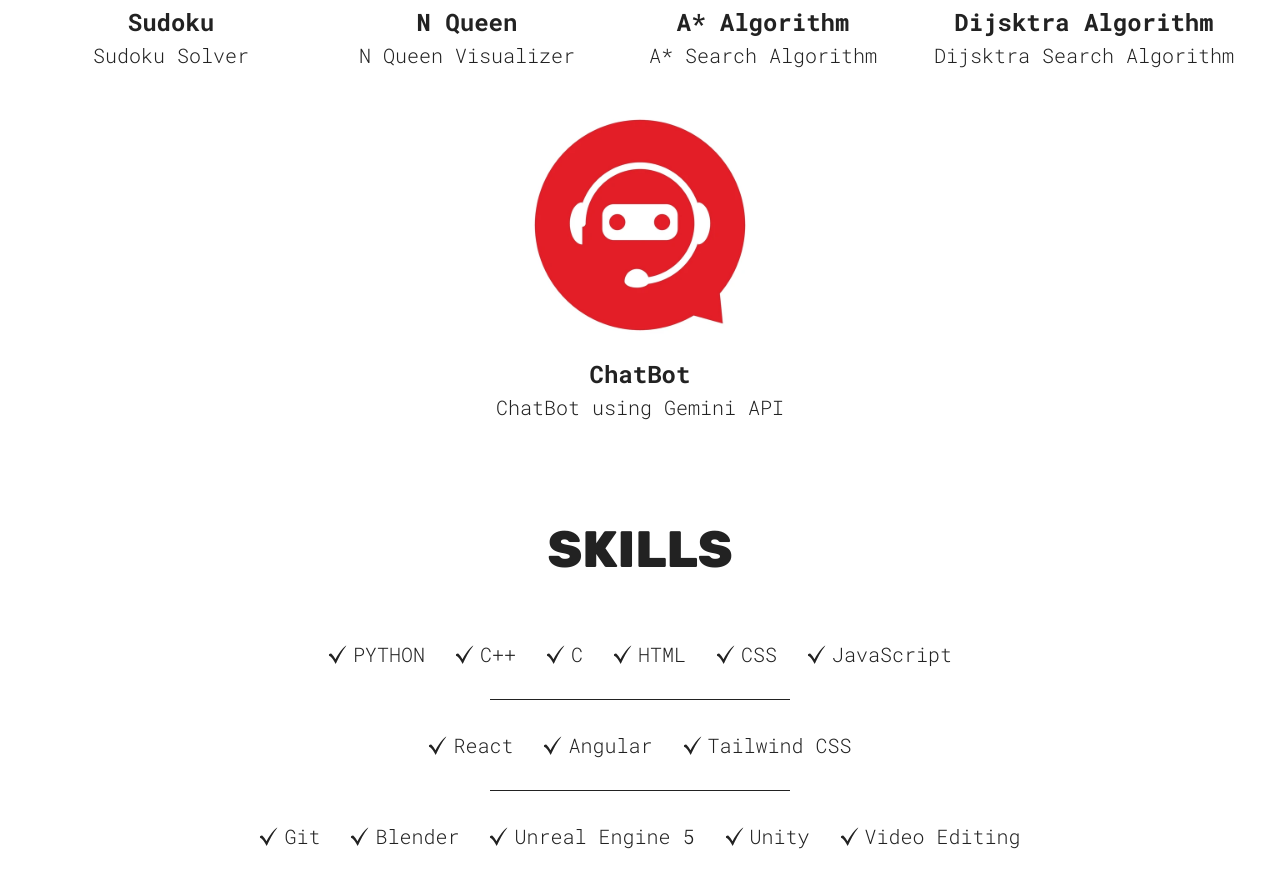
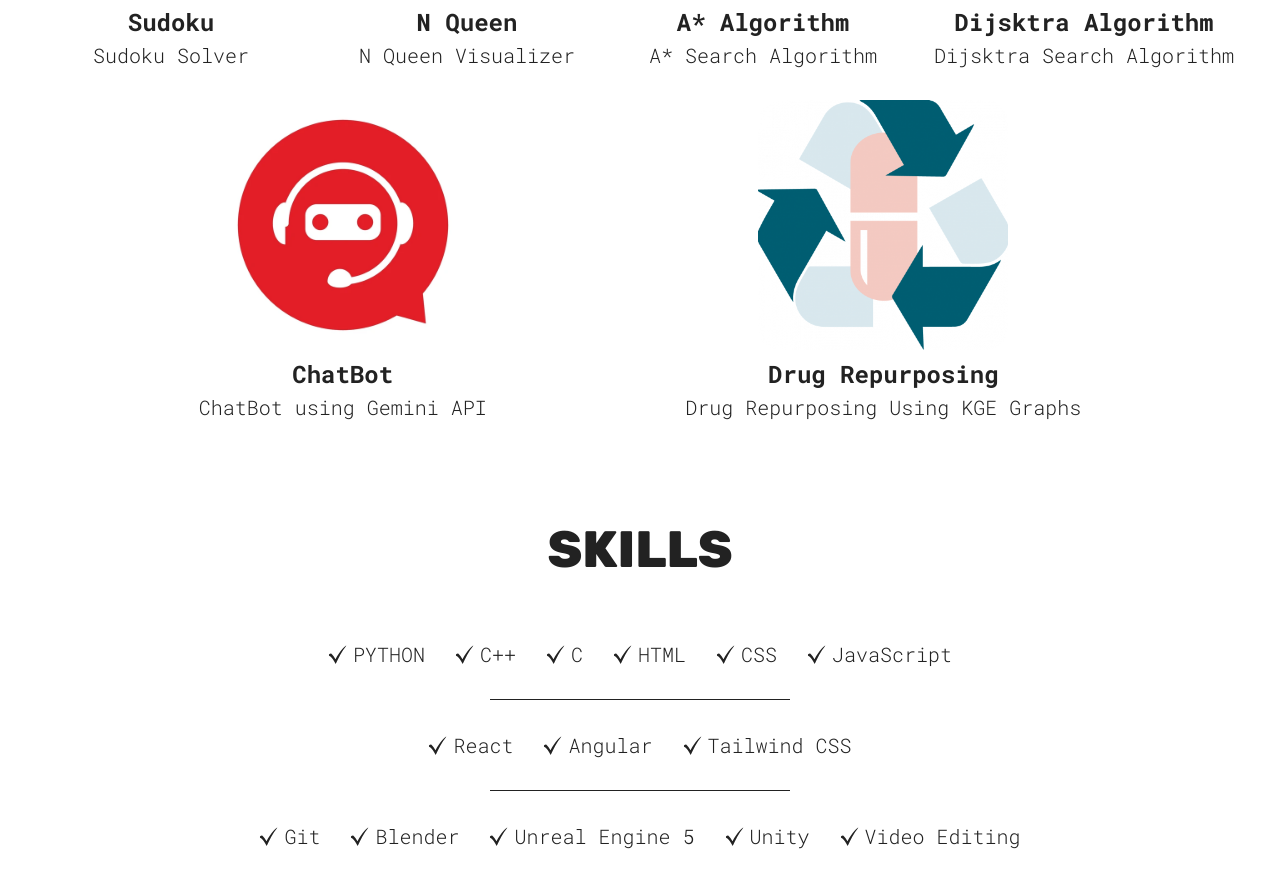
Before and after one commit to SaatvikSS/Saatvik-Shashank-Shrivastava, a React (Vite) app: page / in a window 1280 px wide. Shown: the part 1268-2156 px from the top of the page. Built offline with nearby package versions, Linux system fonts and the light colour scheme.

Commit message:
Update Projects.jsx

```diff
--- a/src/sections/Projects/Projects.jsx
+++ b/src/sections/Projects/Projects.jsx
@@ -7,6 +7,7 @@ import ProjectCard from '../../common/ProjectCard';
 import astar from '../../assets/A*.png';
 import dijsktra from '../../assets/Dijsktra.png';
 import chatbot from '../../assets/chatbot.png';
+import drug from '../../assets/drug.png';
 
 function Projects() {
   return (
@@ -43,6 +44,12 @@ function Projects() {
           h3="ChatBot"
           p="ChatBot using Gemini API"
         />
+        <ProjectCard
+          src={drug}
+          link="https://github.com/SaatvikSS/Drug_Repurposing_Using_KGE"
+          h3="Drug Repurposing"
+          p="Drug Repurposing Using KGE Graphs"
+        />
       </div>
     </section>
   );
```
